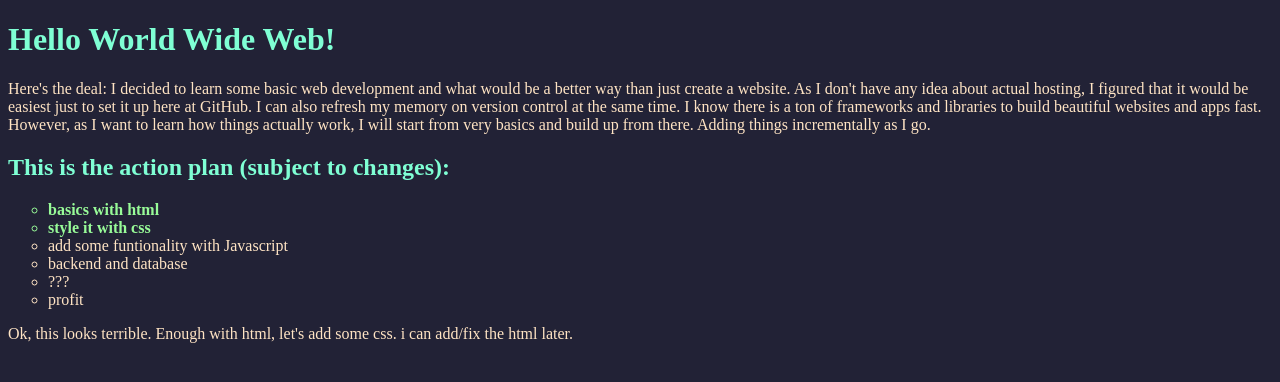
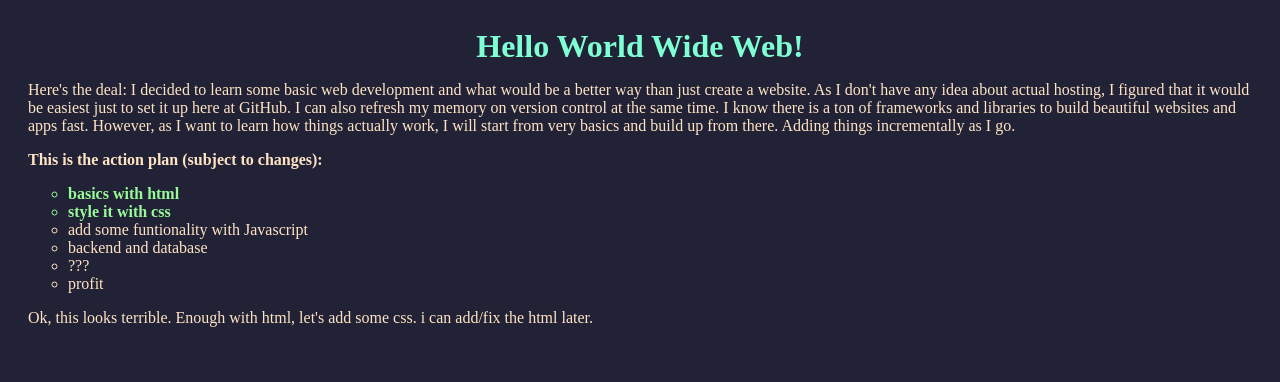
Before and after one commit to jblmqvst/jblmqvst.github.io, a plain HTML site: page index.html in a window 1280 px wide. Drawn offline with Linux system fonts and the light colour scheme.

Commit message:
add more css

```diff
--- a/index.html
+++ b/index.html
@@ -14,7 +14,7 @@
             I know there is a ton of frameworks and libraries to build beautiful websites and apps fast.
             However, as I want to learn how things actually work, I will start from very basics and build up from there. Adding things incrementally as I go.
         </p>
-        <h2>This is the action plan (subject to changes):</h2>
+        <p><strong>This is the action plan (subject to changes):</strong></p>
         <ul>
             <li class="doing">basics with html</li>
             <li class="doing">style it with css</li>
--- a/styles.css
+++ b/styles.css
@@ -1,9 +1,16 @@
-body {
+html {
     background-color: rgb(34, 34, 54);
 }
-h1,
-h2 {
+body {
+    width: auto;
+    margin: 3 auto;
+    padding: 20px;
+}
+
+h1 {
     color: aquamarine;
+    text-align: center;
+    margin: 0;
 }
 
 p,
```
